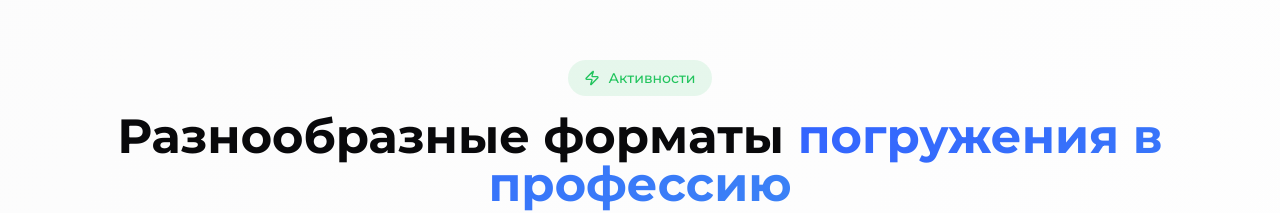
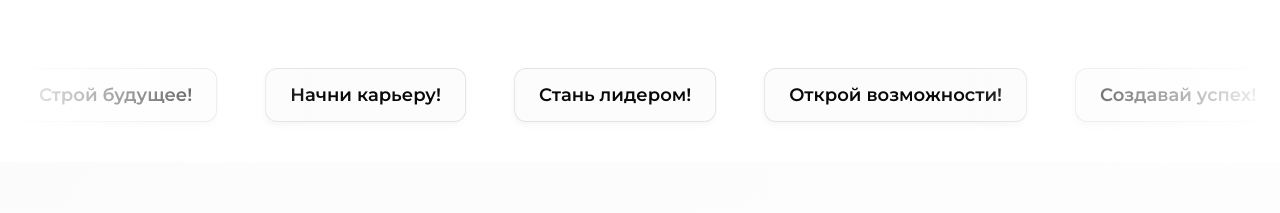
Before and after one commit to knull-a/satti-pathfinder, a React (Vite) app: page / in a window 1280 px wide. Shown: the part 2963-3176 px from the top of the page. Built offline with nearby package versions, Linux system fonts and the light colour scheme.

Commit message:
feat: add feautures marquee

```diff
--- a/src/components/TextMarquee.tsx
+++ b/src/components/TextMarquee.tsx
@@ -1,18 +1,5 @@
 import { cn } from "@/lib/utils";
 import { Marquee } from "@/components/magicui/marquee";
-
-const textItems = [
-  "Развитие",
-  "Лидерство",
-  "Будущее",
-  "Партнёрство",
-  "Карьерa",
-  "Инновации",
-  "Образование",
-  "Экосистема",
-  "Возможности",
-  "Успех"
-];
 
 const TextCard = ({ text }: { text: string }) => {
   return (
@@ -31,7 +18,7 @@ const TextCard = ({ text }: { text: string }) => {
   );
 };
 
-export function TextMarquee() {
+export function TextMarquee({ textItems }: { textItems: string[] }) {
   return (
     <div className="relative flex w-full flex-col items-center justify-center overflow-hidden py-8 mt-24">
       <Marquee pauseOnHover className="[--duration:20s]">
--- a/src/pages/Index.tsx
+++ b/src/pages/Index.tsx
@@ -10,14 +10,40 @@ import Footer from "@/components/Footer";
 import { TextMarquee } from "@/components/TextMarquee";
 
 const Index = () => {
+  const textItems = [
+    "Развитие",
+    "Лидерство",
+    "Будущее",
+    "Партнёрство",
+    "Карьерa",
+    "Инновации",
+    "Образование",
+    "Экосистема",
+    "Возможности",
+    "Успех"
+  ];
+
+  const featuresItems = [
+    "Развивайся здесь!",
+    "Строй будущее!",
+    "Начни карьеру!",
+    "Стань лидером!",
+    "Открой возможности!",
+    "Создавай успех!",
+    "Достигай большего!",
+    "Выбирай развитие!",
+    "Расти вместе!",
+    "Лидируй сегодня!"
+  ]
   return (
     <div className="min-h-screen">
       <Header />
       <main>
         <Hero />
-        <TextMarquee />
+        <TextMarquee textItems={textItems} />
         <AudienceSection />
         <Features />
+        <TextMarquee textItems={featuresItems} />
         <ActivitiesSection />
         <UniversitySection />
         <EmployerSection />
```
